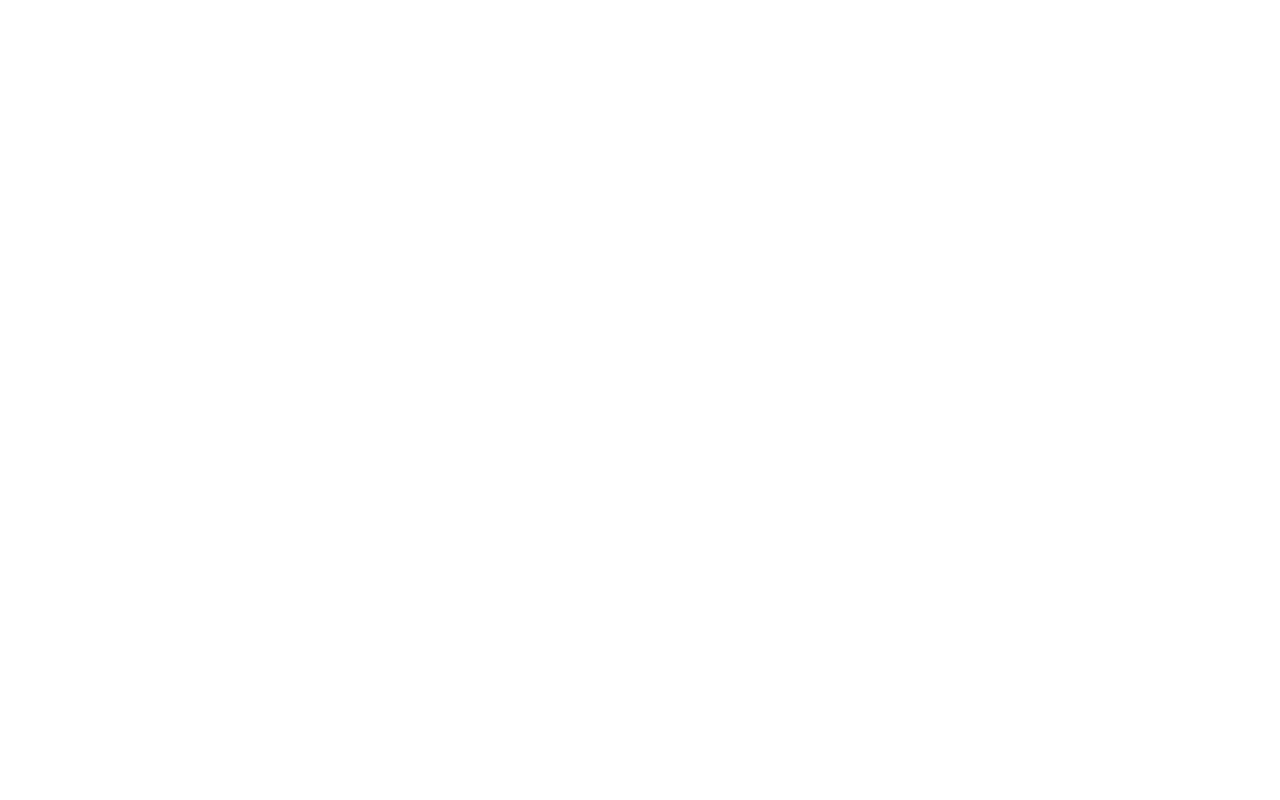
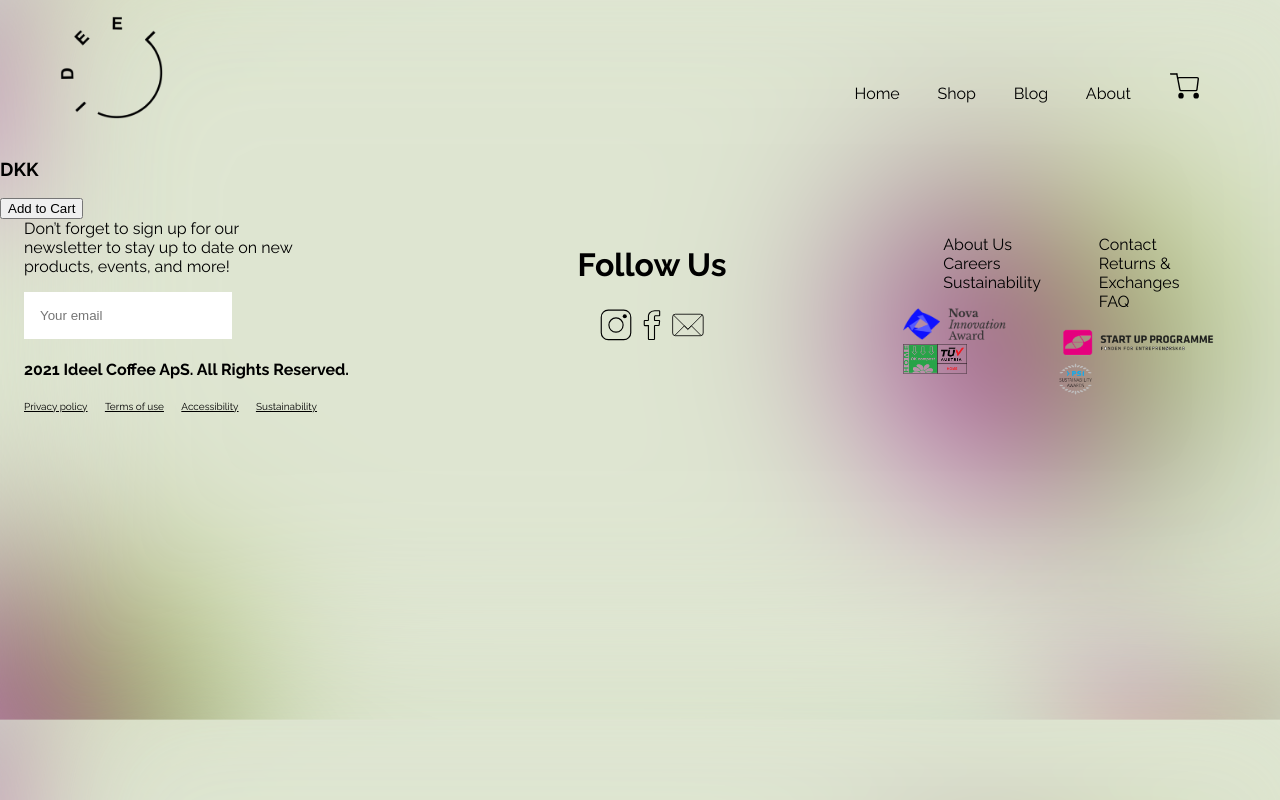
Before and after one commit to stefaniapieloiu/Ideel-Kaffe, a plain HTML site: page product.html in a window 1280 px wide. Drawn offline with Linux system fonts and the light colour scheme.

Commit message:
product js

```diff
--- a/js/product-list.js
+++ b/js/product-list.js
@@ -5,7 +5,7 @@
   },
 })
   .then((res) => res.json())
-  .then((Response) => {
+  .then((response) => {
     showProducts(response);
   })
   .catch((err) => {
--- a/product.html
+++ b/product.html
@@ -0,0 +1,120 @@
+<!DOCTYPE html>
+<html lang="en">
+  <head>
+    <meta charset="UTF-8" />
+    <meta http-equiv="X-UA-Compatible" content="IE=edge" />
+    <meta name="viewport" content="width=device-width, initial-scale=1.0" />
+    <link rel="stylesheet" href="css/beauty.css" />
+    <title>Ideel Kaffe</title>
+  </head>
+  <body>
+    <header>
+      <nav>
+        <img id="logo" src="images/ideel_logo.png" alt="logo" />
+        <ul>
+          <li class="home">
+            <a href="index.html">Home</a>
+          </li>
+          <li class="shop">
+            <a href="product-list.html">Shop</a>
+          </li>
+          <li class="blog">
+            <a href="https://www.ideel-kaffe.dk/blog">Blog</a>
+          </li>
+          <li class="about">
+            <div class="drp-block">
+              <a href="#">About</a>
+              <div class="drp-content">
+                <a class="drp-single" href="https://www.ideel-kaffe.dk/en/about"
+                  >Us</a
+                >
+                <a
+                  class="drp-single"
+                  href="https://www.ideel-kaffe.dk/en/coffee"
+                  >Our Coffee</a
+                >
+                <a
+                  class="drp-single"
+                  href="https://www.ideel-kaffe.dk/en/capsules"
+                  >Our Capsules</a
+                >
+              </div>
+            </div>
+          </li>
+          <li class="icon" id="cart">
+            <img src="images/Shopping.svg" alt="cart-icon" />
+          </li>
+        </ul>
+      </nav>
+    </header>
+    <main>
+      <section id="product">
+        <img class="product-img" src="" alt="" />
+        <article class="info">
+          <h2 class="name"></h2>
+          <h3 class="price">DKK <span></span></h3>
+          <div class="description">
+            <p class="about-product"></p>
+          </div>
+          <a href="#"><button id="add">Add to Cart</button></a>
+        </article>
+      </section>
+    </main>
+    <footer>
+      <div class="footer-sec" id="newsletter-div">
+        <form id="signup">
+          <label for="email">
+            Don’t forget to sign up for our newsletter to stay up to date on new
+            products, events, and more!</label
+          >
+          <input id="email" placeholder="Your email" />
+        </form>
+        <h4>2021 Ideel Coffee ApS. All Rights Reserved.</h4>
+        <ul>
+          <li>
+            <a href="#">Privacy policy</a>
+          </li>
+          <li>
+            <a href="#"> Terms of use</a>
+          </li>
+          <li>
+            <a href="#">Accessibility</a>
+          </li>
+          <li>
+            <a href="#">Sustainability</a>
+          </li>
+        </ul>
+      </div>
+      <div class="footer-sec" id="socialmedia">
+        <h2>Follow Us</h2>
+        <div id="icons">
+          <img src="images/instagram.svg" class="icon" alt="instagram" />
+          <img src="images/facebook.svg" class="icon" alt="facebook" />
+          <img src="images/email.svg" class="icon" alt="email" />
+        </div>
+      </div>
+      <div class="footer-sec" id="important-info">
+        <div id="links">
+          <div id="links-left">
+            <ul>
+              <li><a href="#">About Us</a></li>
+              <li><a href="#">Careers</a></li>
+              <li><a href="#">Sustainability</a></li>
+            </ul>
+            <img src="images/nova_award.png" class="award" />
+            <img src="images/okcompost_award.png" class="award" />
+          </div>
+          <div id="links-right">
+            <ul>
+              <li><a href="#">Contact</a></li>
+              <li><a href="#">Returns & Exchanges</a></li>
+              <li><a href="#">FAQ</a></li>
+            </ul>
+            <img src="images/startup_award.png" class="award" />
+            <img src="images/ps_sustainablity_award.png" class="award" />
+          </div>
+        </div>
+      </div>
+    </footer>
+  </body>
+</html>
```
Also changed, not shown: index.html (+3 -1 lines), js/product.js (added, +23 -0 lines).
